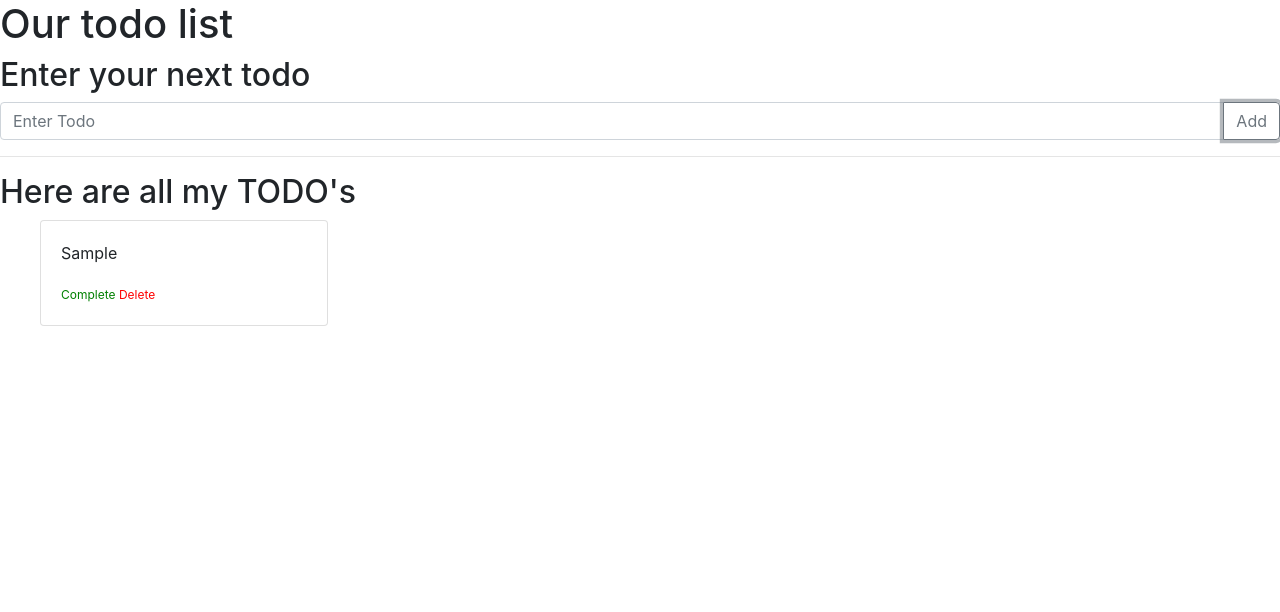
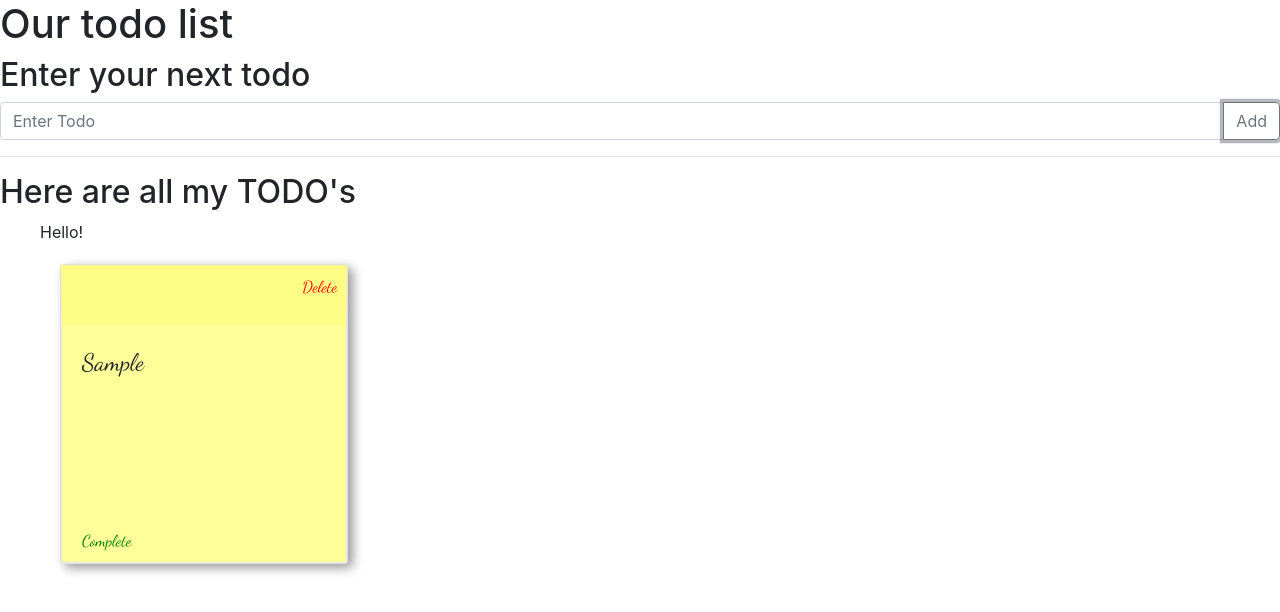
Before and after one commit to ScottDenton/Vue-Todo, a Vue app: page / in a window 1280 px wide. Both pictures are taken after typing "Sample" into the empty fields and a click on the button "Add". Shown: the top 612 px of the page. Built offline with nearby package versions, Linux system fonts and the light colour scheme.

Commit message:
updated styling for postits

```diff
--- a/public/index.html
+++ b/public/index.html
@@ -6,6 +6,7 @@
     <meta name="viewport" content="width=device-width,initial-scale=1.0">
     <link rel="icon" href="<%= BASE_URL %>favicon.ico">
     <link rel="stylesheet" href="https://cdn.jsdelivr.net/npm/bootstrap@4.5.3/dist/css/bootstrap.min.css" integrity="sha384-TX8t27EcRE3e/ihU7zmQxVncDAy5uIKz4rEkgIXeMed4M0jlfIDPvg6uqKI2xXr2" crossorigin="anonymous">
+    <link href="https://fonts.googleapis.com/css2?family=Dancing+Script&display=swap" rel="stylesheet">
     <title><%= htmlWebpackPlugin.options.title %></title>
     <script src="https://code.jquery.com/jquery-3.5.1.slim.min.js" integrity="sha384-DfXdz2htPH0lsSSs5nCTpuj/zy4C+OGpamoFVy38MVBnE+IbbVYUew+OrCXaRkfj" crossorigin="anonymous"></script>
 <script src="https://cdn.jsdelivr.net/npm/bootstrap@4.5.3/dist/js/bootstrap.bundle.min.js" integrity="sha384-ho+j7jyWK8fNQe+A12Hb8AhRq26LrZ/JpcUGGOn+Y7RsweNrtN/tE3MoK7ZeZDyx" crossorigin="anonymous"></script>
--- a/src/components/todo.vue
+++ b/src/components/todo.vue
@@ -1,10 +1,27 @@
 <template>
+<div id="Awesome" class="anim750">
+<div class="reveal circle_wrapper">
+		<div class="circle">Hello!</div>
+	</div>
+  <div class="sticky anim750">
+<div class="front circle_wrapper anim750">
+<div class="circle anim750"></div>
+</div>
+</div>
   <div class="card" style="width: 18rem;">
+    <span class='delete-text' @click='deleteTodo()'> Delete </span>
     <div class="card-body" :class='{"completed": completed}'>
       <p class="card-text">{{ todo }}</p>
-      <span class='complete-text' @click='completed = !completed'> Complete </span>
-      <span class='delete-text' @click='deleteTodo()'> Delete </span>
+      <div>
+        <span class='complete-text' @click='completed = !completed'> Complete </span>
+        </div>
     </div>
+  </div>
+  <div class="sticky anim750">
+  <div class="back circle_wrapper anim750">
+    <div class="circle anim750"></div>
+  </div>
+</div>
   </div>
 </template>
 
--- a/src/stylesheets/app.scss
+++ b/src/stylesheets/app.scss
@@ -1,14 +1,42 @@
 #app {
   .delete-text {
     color: red;
-    font-size: 12px;
+    font-family: 'Dancing Script', cursive;
+    font-size: 16px;
+    position: absolute;
+    top: 10px;
+    right: 10px;
+    cursor: pointer;
   }
   .complete-text {
     color: green;
-    font-size: 12px;
+    font-size: 16px;
+    bottom: 10px;
+    position: absolute;
+    bottom: 10px;
+    cursor: pointer;
+  }
+
+  .card {
+    box-shadow: 5px 4px 11px rgba(0, 0, 0, 0.40);
+    margin: 20px;
+    width: 330px;
+    height: 300px;
+  }
+
+  .card-body {
+    background: #FFFF99;
+    font-family: 'Dancing Script', cursive;
+    font-size: 24px;
+    border:1px solid #E8E8E8;
+    border-top:60px solid #fdfd86;
   }
 
   .completed {
     text-decoration: line-through;
   }
+
+  .todo-container {
+    display: flex;
+  }
 }
```
